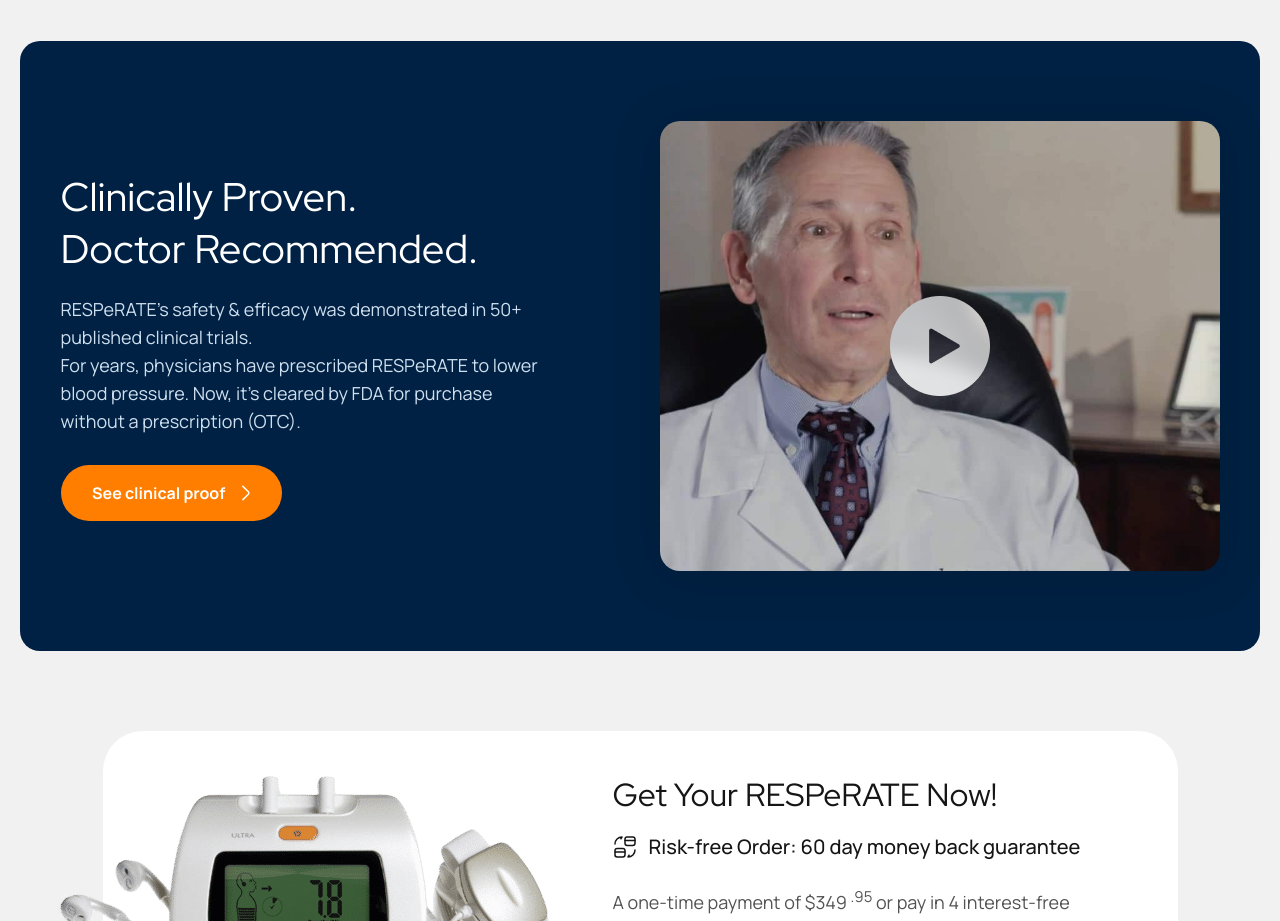
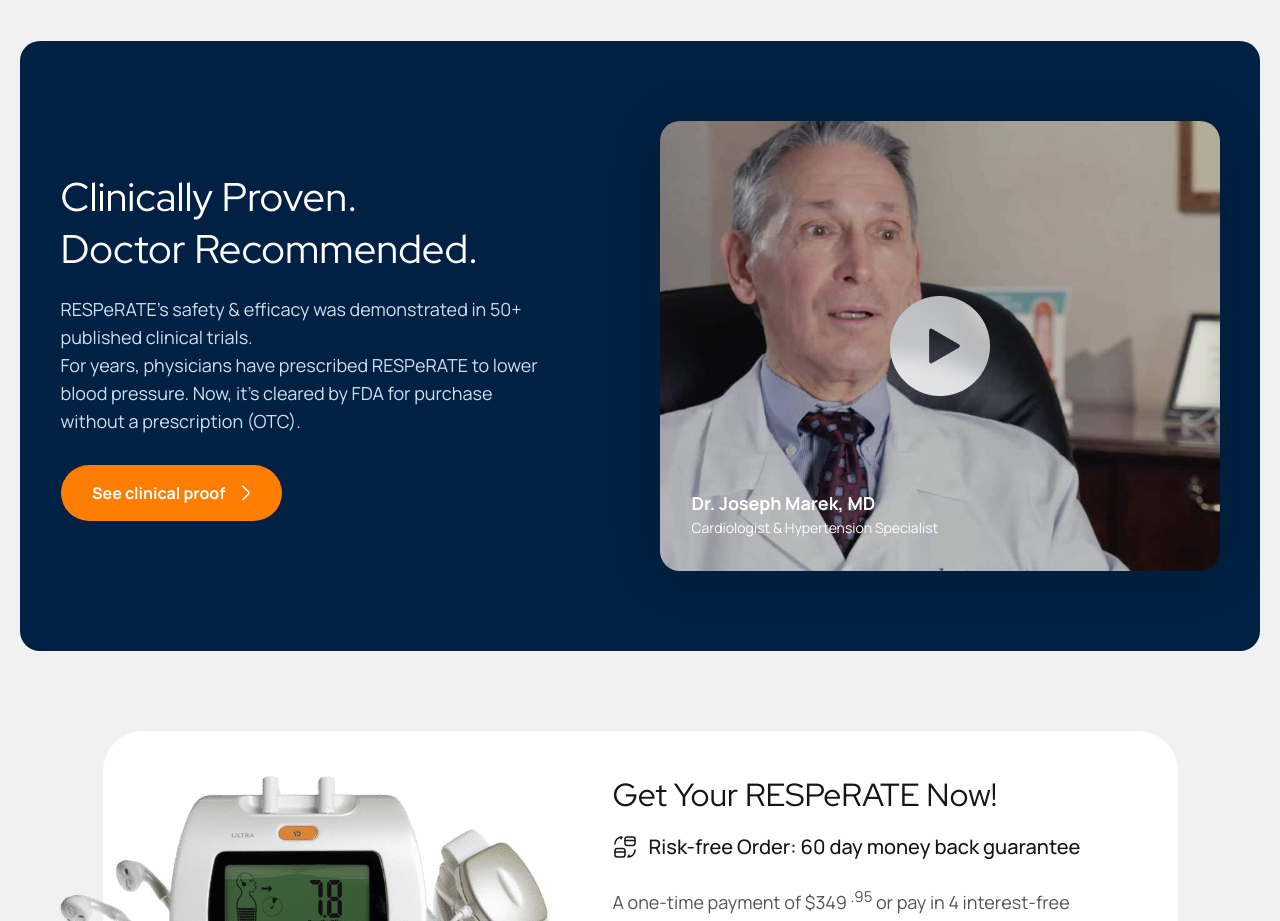
Before and after one commit to hrach105/resperate, a website: page app/index.html in a window 1280 px wide. Shown: the part 960-1881 px from the top of the page. Drawn offline with nearby package versions, Linux system fonts and the light colour scheme.

Commit message:
style changes

```diff
--- a/app/index.html
+++ b/app/index.html
@@ -195,6 +195,10 @@
                 </button>
             </div>
             <div class="clinical-proof-banner-wrapper-video" style="background-image: url('./images/dr.jpg')">
+                    <div class="clinical-proof-banner-wrapper-video-desc">
+                        <p class="name">Dr. Joseph Marek, MD</p>
+                        <p class="profession">Cardiologist & Hypertension Specialist</p>
+                    </div>
                 <img class="play-btn" title="play video" src="./images/play-button.png" alt="resperate.com play video">
             </div>
         </div>
--- a/app/scss/home/_clinical-proof.scss
+++ b/app/scss/home/_clinical-proof.scss
@@ -72,8 +72,31 @@
       position: relative;
       border-radius: 20px;
       box-shadow: 0px 4px 50px 0px rgba(0, 0, 0, 0.15);
+      display: flex;
+      justify-content: flex-end;
+      flex-direction: column;
+      padding: 0 32px 32px;
+      .clinical-proof-banner-wrapper-video-desc {
+        .name {
+          font-size: 18px;
+          line-height: 28px;
+          font-weight: 700;
+          color: white;
+          @media(max-width: 991px) {
+            font-size: 16px;
+            line-height: 25px;
+          }
+        }
+        .profession {
+          font-size: 14px;
+          line-height: 22px;
+          font-weight: 400;
+          color: white;
+        }
+      }
       @media(max-width: 991px) {
         height: 200px;
+        padding: 0 16px 16px;
       }
       .play-btn {
         position: absolute;
```
Also changed, not shown: app/css/app.min.css.
